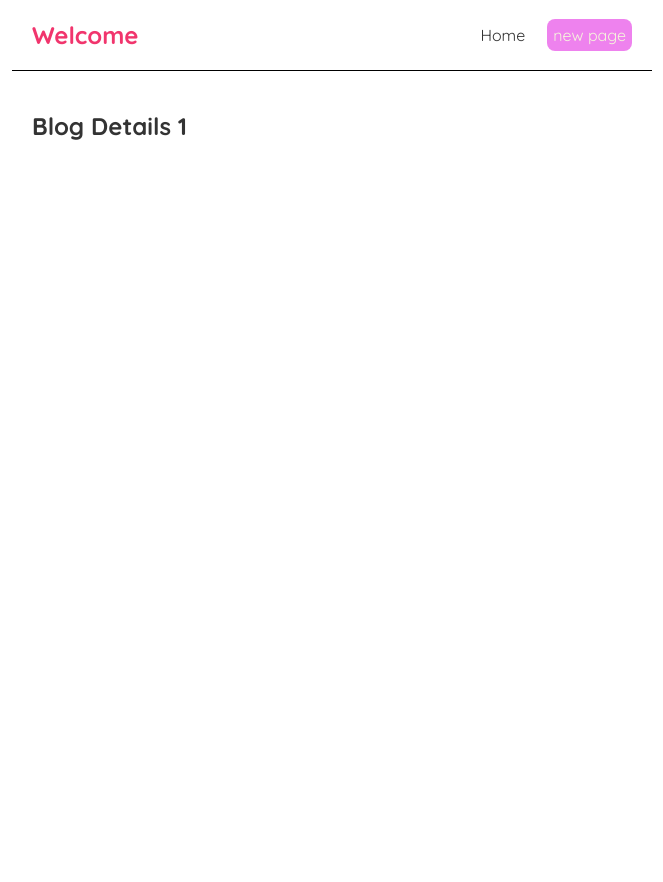
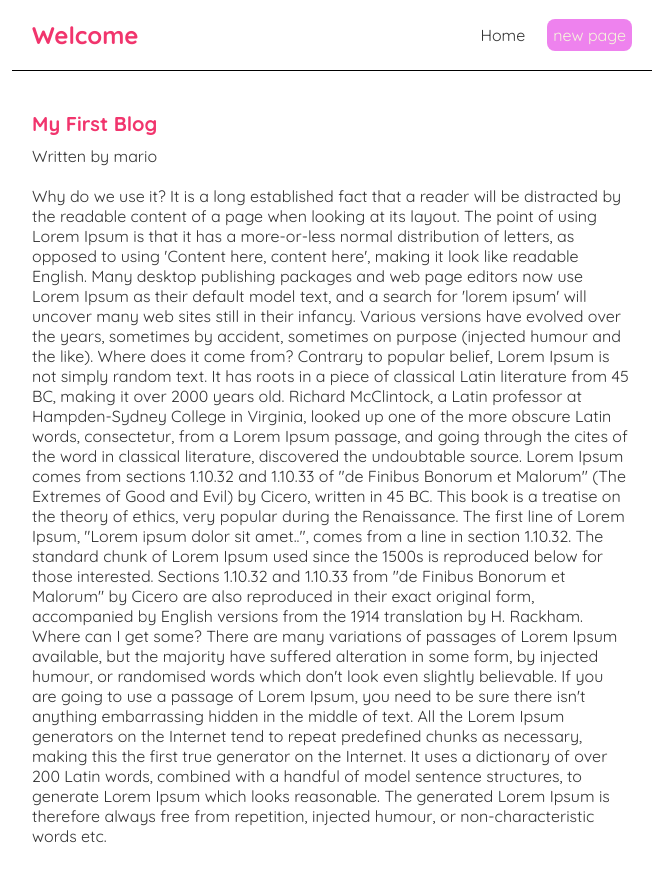
Before and after one commit to malekelkssas/learning-react, a React (Create React App) app: page /blogs/1 in a window 1280 px wide. Shown: the top 882 px of the page, without its empty margins (308-971 px from the left). Before the commit the page ends 800 px from the top, so only its background shows below. Built offline with nearby package versions, Linux system fonts and the light colour scheme; data requests are answered from the project's data file.

Commit message:
re-use hook and important info about fetching data by id

```diff
--- a/src/BlogDetails.js
+++ b/src/BlogDetails.js
@@ -1,13 +1,25 @@
-import { useParams } from "react-router-dom"; //this is a new hook
+import { useParams } from "react-router-dom";
+import useFetch from "./useFetch";
+
+//now i will use useFetch again
 
 const BlogDetails = () => {
-    // now i will fetch the id in url
     const {id} = useParams();
+    const {data,isPending,error} = useFetch('http://localhost:8000/blogs/' + id);
+    //important => this id in the previous line which make the data fetched correctly
+
     return (
 <div className="blog-details">
-    <h2>
-        Blog Details  {id}
-    </h2>
+    {isPending && <div> loading</div>}
+    {error && <div>{ error }</div>}
+    {data && (
+        <article>
+            <h2>{data.title}</h2>
+            <p>Written by {data.author}</p>
+            <div>{data.body}</div>
+
+        </article>
+    )}
 </div>
 
      );
--- a/src/BlogList.js
+++ b/src/BlogList.js
@@ -12,7 +12,7 @@
                     <div className="blog-preview" key={item.id}>
                         <Link to={`/blogs/${item.id}`} style={{textDecoration:'none'}}>
                         <h2>{ item.title } </h2>
-                        <p>{ item.body } </p>
+                        <p>{ item.author } </p>
                         </Link>
                     </div>
                 ) )
--- a/src/index.css
+++ b/src/index.css
@@ -55,7 +55,7 @@
 }
 
 .blog-preview:hover {
-  box-shadow: 1px 3px 5px rgba(0, 0, 0, 0.1);
+  box-shadow: 1px 3px 5px rgb(255, 1, 1);
 }
 
 .blog-preview h2{
@@ -63,3 +63,23 @@
   color: palevioletred;
   margin-bottom: 10px;
 }
+
+/* blog details page */
+.blog-details h2 {
+  font-size: 20px;
+  color: #f1356d;
+  margin-bottom: 10px;
+}
+
+.blog-details div {
+  margin: 20px 0;
+}
+
+.blog-details button {
+  background: #f1356d;
+  color: #fff;
+  border: 0;
+  padding: 8px;
+  border-radius: 8px;
+  cursor: pointer;
+}
```
Also changed, not shown: data/db.json (+2 -2 lines).
